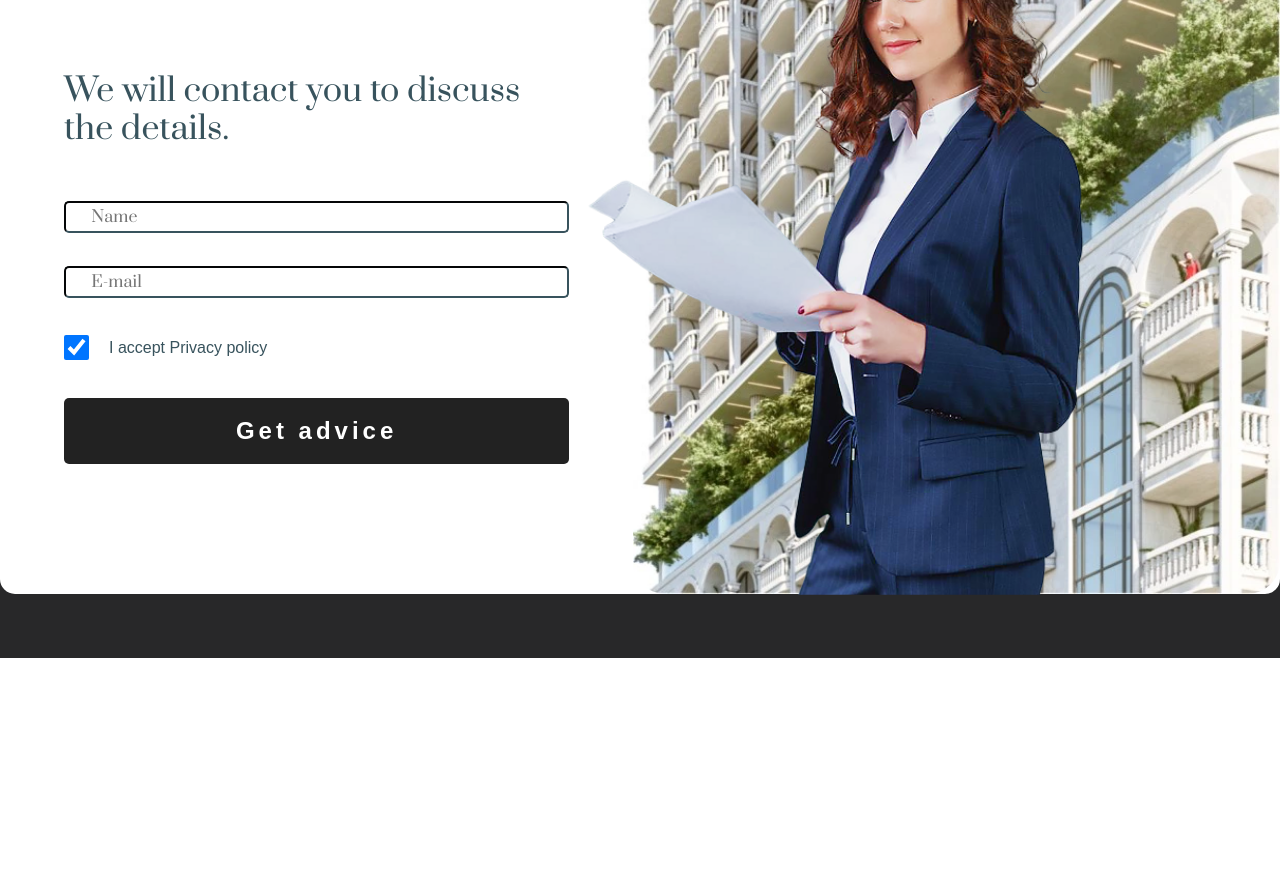
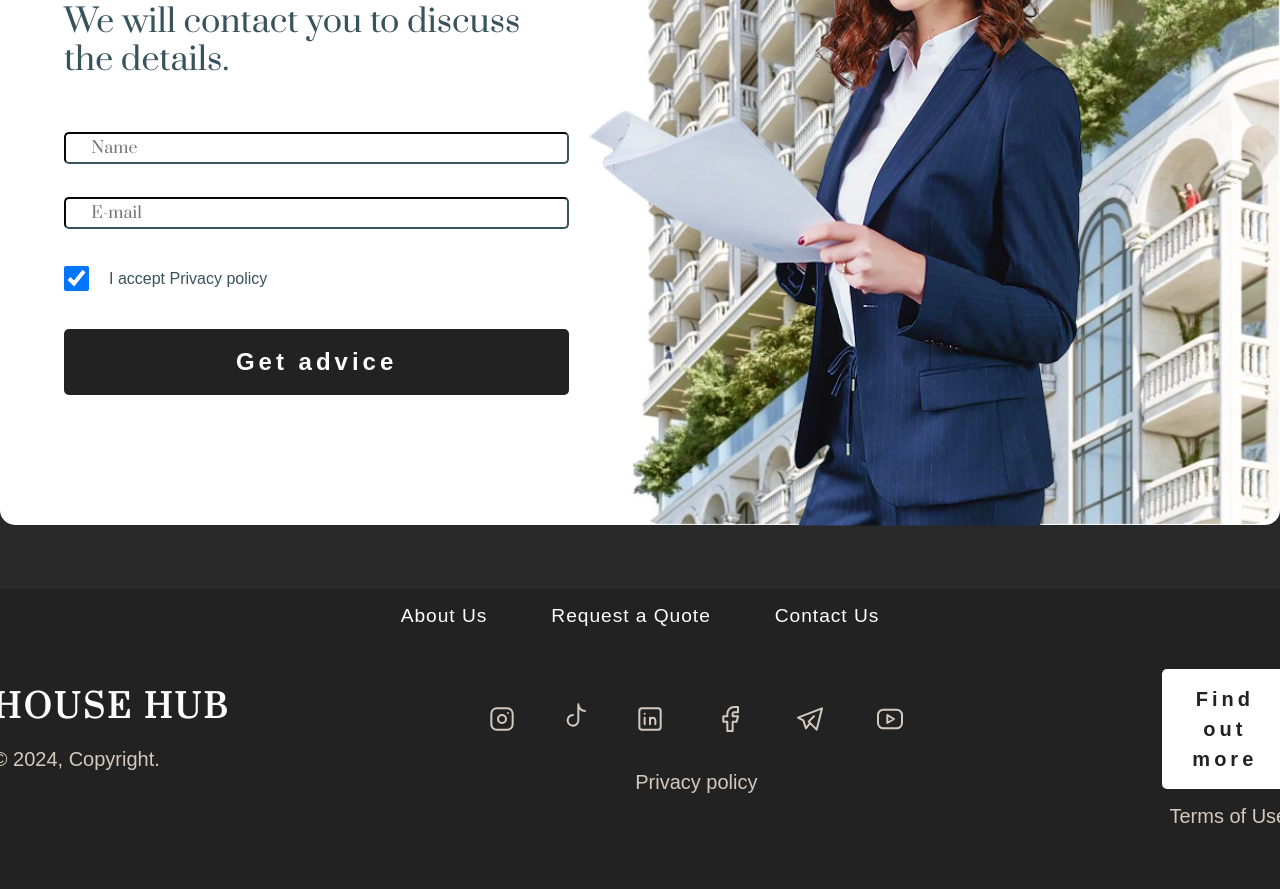
Before and after one commit to Enkhe95/mst, a plain HTML site: page index.html in a window 1280 px wide. Shown: the part 1410-2299 px from the top of the page. Before the commit the page ends 2193 px from the top, so only its background shows below. Drawn offline with Linux system fonts and the light colour scheme.

Commit message:
feat: add footer

```diff
--- a/index.css
+++ b/index.css
@@ -56,7 +56,7 @@
   display: flex;
   text-decoration: none;
   gap: 29px;
-  font-size: clamp(12px, 1.5vw, 16px);
+  font-size: clamp(16px, 1.5vw, 24px);
   font-family: Arial, Helvetica, sans-serif;
   font-weight: 400;
   line-height: 150%;
@@ -113,7 +113,7 @@
 
 .list-item {
   font-family: Arial, Helvetica, sans-serif;
-  font-size: clamp(12px, 2vw, 16px);
+  font-size: clamp(14px, 2vw, 20px);
   line-height: 110%;
   color: #ffffff;
   margin-bottom: 10px;
@@ -337,6 +337,79 @@ input[type='checkbox'] {
   border-radius: 6px;
 }
 
+/* FOOTER */
+.footer {
+  width: 100%;
+  height: 300px;
+  background-color: #222222;
+}
+.footer-nav {
+  width: 100%;
+  height: auto;
+  display: flex;
+  justify-content: center;
+  align-items: center;
+  gap: 5%;
+  padding-top: 1%;
+}
+
+.footer-content {
+  width: 100%;
+  height: auto;
+  background-color: #222222;
+  display: flex;
+  justify-content: center;
+  gap: 20%;
+  margin-top: 3%;
+}
+
+.logo-content {
+  display: flex;
+  flex-direction: column;
+  gap: 1em;
+}
+
+.logo-icon {
+  padding-top: 15px;
+  margin: 0;
+}
+
+.social-icon-container {
+  display: flex;
+  flex-direction: column;
+  justify-content: center;
+  align-items: center;
+  gap: 2em;
+}
+
+.social-icon {
+  display: flex;
+  gap: 3em;
+  justify-content: center;
+}
+
+.footer-btn-container {
+  display: flex;
+  flex-direction: column;
+  gap: 1em;
+}
+
+.footer-btn {
+  font-size: clamp(12px, 2.5vw, 20px);
+}
+
+.ftr-text {
+  text-align: end;
+}
+
+.footer-text {
+  font-family: Arial, Helvetica, sans-serif;
+  font-size: clamp(14px, 2vw, 20px);
+  line-height: 110%;
+  color: #d5c9be;
+}
+
+/* -------- */
 /* ADAPTIVE  */
 
 @media screen and (min-width: 1240px) and (max-width: 1440px) {
@@ -372,7 +445,7 @@ input[type='checkbox'] {
   }
 }
 
-@media all and (max-width: 768px) {
+@media (max-width: 1024px) {
   /* HEADER */
   .header {
     flex-direction: column;
@@ -404,9 +477,20 @@ input[type='checkbox'] {
   .figure {
     display: none;
   }
+
+  /* FOOTER */
+  .footer-content {
+    flex-direction: column;
+    align-items: center;
+    gap: 25px;
+  }
+
+  .footer-btn-container {
+    display: none;
+  }
 }
 
-@media (max-width: 420px) {
+@media (max-width: 520px) {
   /* HEADER */
   .header {
     gap: 10px;
@@ -450,4 +534,20 @@ input[type='checkbox'] {
   .icon {
     width: 45px;
   }
+
+  /* FOOTER */
+  .nav-footer {
+    flex-direction: column;
+    gap: 10px;
+  }
+
+  .footer-content {
+    flex-direction: column;
+    align-items: center;
+    gap: 25px;
+  }
+
+  .footer-btn-container {
+    display: none;
+  }
 }
--- a/index.html
+++ b/index.html
@@ -110,6 +110,52 @@
       </section>
     </main>
 
+    <!-- block FOOTER -->
+
+    <footer class="footer">
+      <div class="footer-nav">
+        <a href="#text" class="nav-link">About Us</a>
+        <a href="#main" class="nav-link">Request a Quote</a>
+        <a href="#footer" class="nav-link">Contact Us</a>
+      </div>
+      <div class="footer-content">
+        <!-- ----- -->
+        <div class="logo-content">
+          <h1 class="logo logo-icon">HOUSE HUB</h1>
+          <p class="footer-text">© 2024, Copyright.</p>
+        </div>
+        <!-- ------- -->
+        <div class="social-icon-container">
+          <div class="social-icon">
+            <a href="#" class="svg">
+              <img src="./src/icon/insta.svg" alt="Instagram" />
+            </a>
+            <a href="#" class="svg">
+              <img src="./src/icon/music.svg" alt="Tik-Tok" />
+            </a>
+            <a href="#" class="svg">
+              <img src="./src/icon/Lin.svg" alt="LinkedIn" />
+            </a>
+            <a href="#" class="svg">
+              <img src="./src/icon/face.svg" alt="Facebook" />
+            </a>
+            <a href="#" class="svg">
+              <img src="./src/icon/tele.svg" alt="Telegram" />
+            </a>
+            <a href="#" class="svg">
+              <img src="./src/icon/youtube.svg" alt="YouTube" />
+            </a>
+          </div>
+          <p class="footer-text">Privacy policy</p>
+        </div>
+        <!-- -------- -->
+        <div class="footer-btn-container">
+          <button class="footer-btn btn">Find out more</button>
+          <p class="footer-text ftr-text">Terms of Use</p>
+        </div>
+      </div>
+    </footer>
+
     <!-- <script defer src="script.js"></script> -->
   </body>
 </html>
```
Also changed, not shown: src/icon/Lin.svg (added), src/icon/face.svg (added), src/icon/insta.svg (added), src/icon/music.svg (added), src/icon/tele.svg (added), src/icon/youtube.svg (added).
